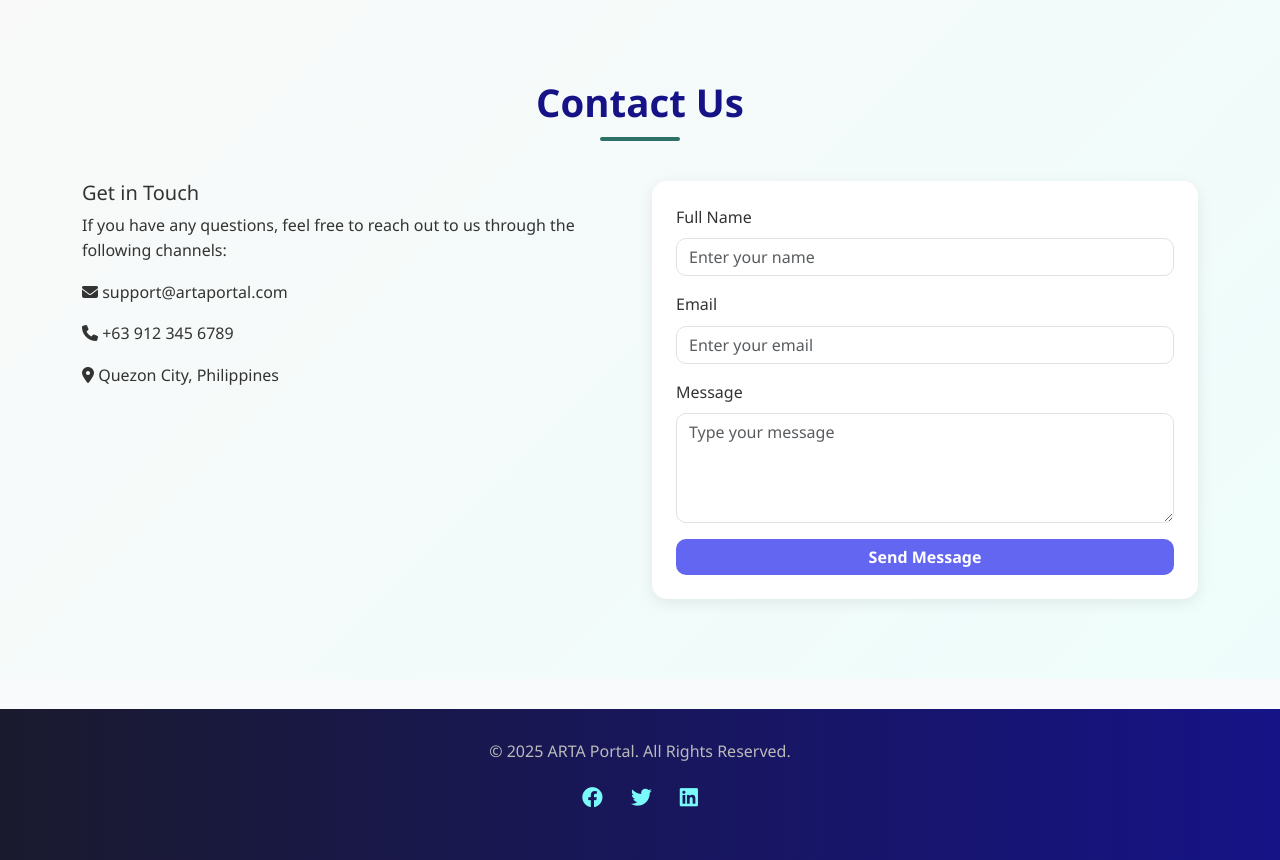
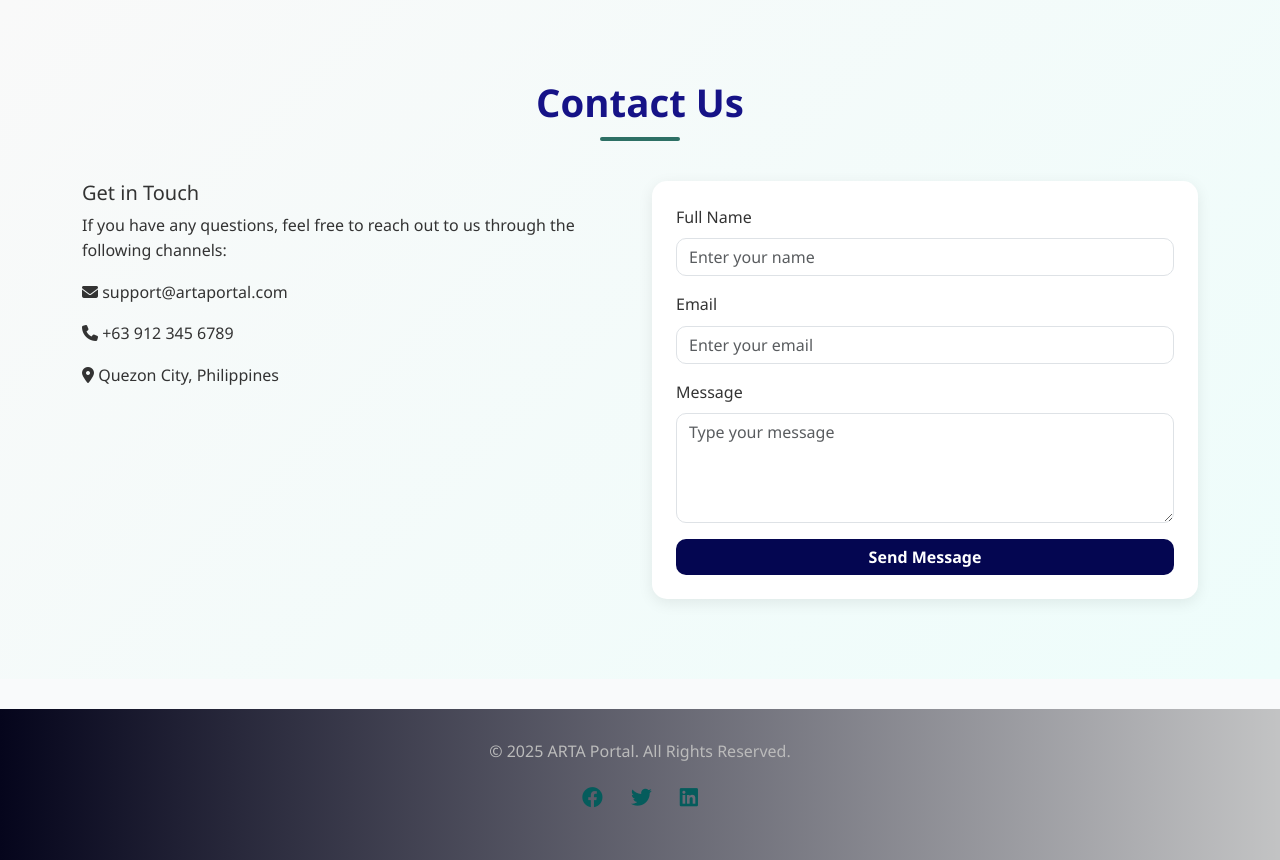
Before and after one commit to DevM-Fury/Arta-Portal, a PHP site: page /arta-portal/ in a window 1280 px wide. Shown: the part 1404-2264 px from the top of the page. Run offline with PHP 8.4, Linux system fonts and the light colour scheme.

Commit message:
update source code
Footer  color and
Btn  Login

```diff
--- a/index.php
+++ b/index.php
@@ -153,7 +153,7 @@
 	#contact button {
 		border-radius: 10px;
 		font-weight: 600;
-		background: #6366f1;
+		background: #040651ff;
 		border: none;
 	}
 
@@ -163,7 +163,7 @@
 
 	/* Footer */
 	footer {
-		background: linear-gradient(to right, #1a1a2e, #161387);
+		background: linear-gradient(to right, #05051cff, #00000038);
 		color: #bbb;
 		text-align: center;
 		padding: 30px 15px;
@@ -171,7 +171,7 @@
 	}
 
 	footer a {
-		color: #7bfafa;
+		color: #055c5cff;
 		margin: 0 12px;
 		font-size: 1.3rem;
 		transition: 0.3s;
@@ -225,7 +225,7 @@
 		margin-top: 18px;
 		font-size: 1.1rem;
 		font-weight: 600;
-		background: linear-gradient(90deg, #6366f1, #2d7065, #6366f1);
+		background: linear-gradient(90deg, #06072cff, #2d7065, #03042fff);
 		background-size: 200% 100%;
 		-webkit-background-clip: text;
 		-webkit-text-fill-color: transparent;
@@ -285,7 +285,7 @@
 		<div class="container">
 			<h1>Welcome to ARTA Portal</h1>
 			<p>Streamlining processes, empowering businesses, and enabling seamless services.</p>
-			<a href="#about" class="btn btn-main">Learn More</a>
+			<a href="start.php" class="btn btn-main">Go to Login form</a>
 		</div>
 	</section>
 
--- a/pages/login.php
+++ b/pages/login.php
@@ -539,7 +539,7 @@
 				</form>
 
 				<div class="flip-btn" id="flipToSSO">
-					<i class="fas fa-exchange-alt"></i> Secure SSO Authentication
+					<i class="fas fa-exchange-alt text-danger"></i> Secure SSO Authentication
 				</div>
 			</div>
 
--- a/start.php
+++ b/start.php
@@ -1,3 +1,3 @@
 <?php
-header('location: pages/login form/login.php');
+header('location: pages/login.php');
 ?>
```
